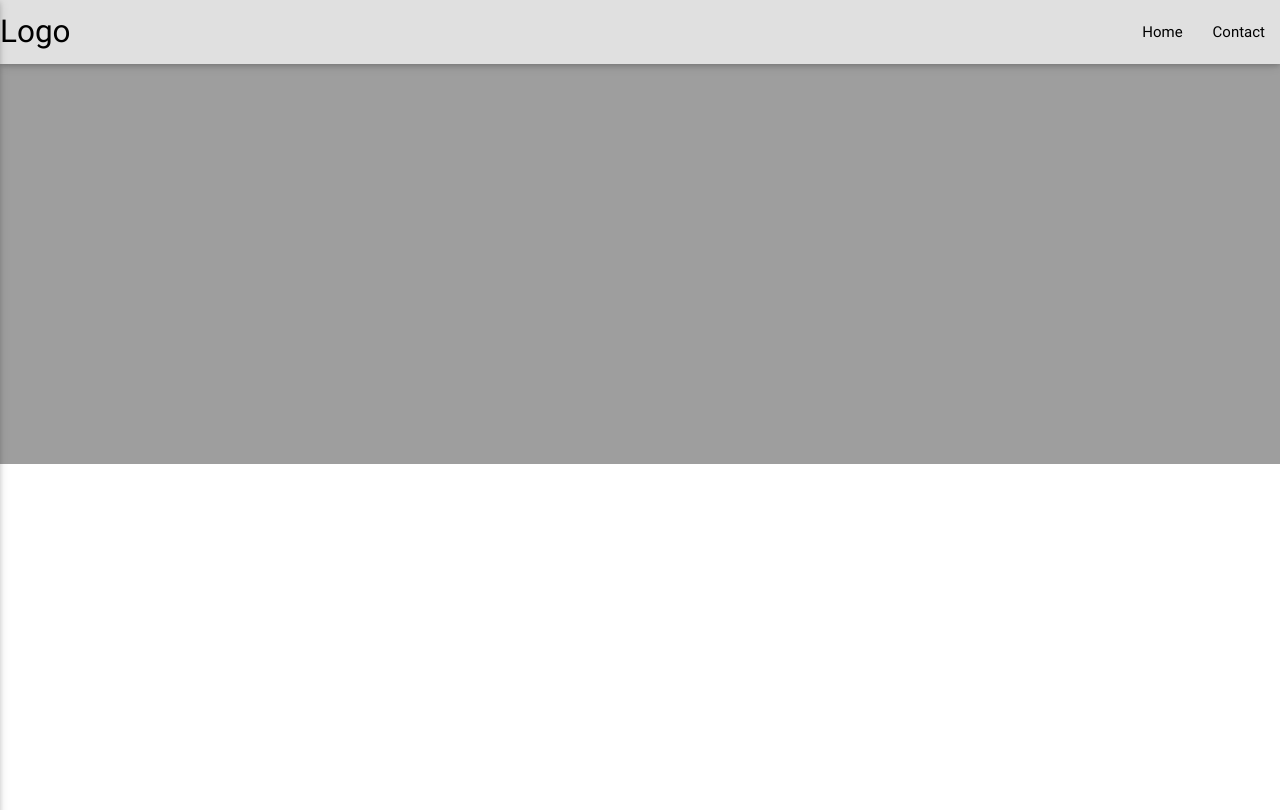
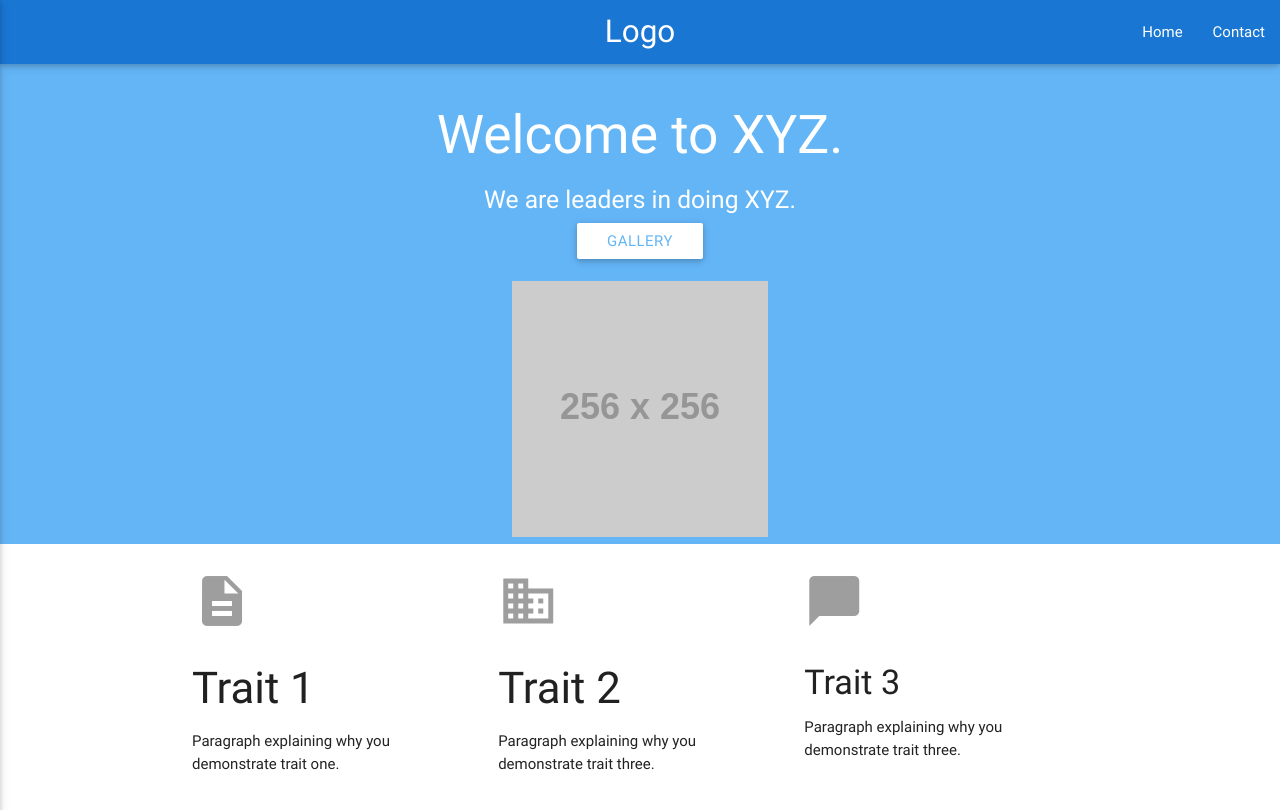
Before and after one commit to isaacaddis/Harvest, a plain HTML site: page index.html in a window 1280 px wide. Drawn offline with Linux system fonts and the light colour scheme; placeholder pictures from the web are drawn by us.

Commit message:
Major Upload

```diff
--- a/css/style.css
+++ b/css/style.css
@@ -3,8 +3,11 @@
   Check out some of my work!
 */
 ::selection{
-  background-color:green;
+  background-color:blue;
 }
 ul li{
   color:black;
 }
+#main{
+  height:60vh;
+}
--- a/index.html
+++ b/index.html
@@ -16,51 +16,65 @@
     <meta name="theme-color" content="lightBlue">
     <link href="https://fonts.googleapis.com/icon?family=Material+Icons" rel="stylesheet">
   </head>
-  <body>
+  <body class="">
     <div class="navbar-fixed">
-      <nav class="grey lighten-2">
+      <nav class="blue darken-2">
         <div class="nav-wrapper">
-           <a href="#!" class="black-text brand-logo">Logo</a>
+           <a href="#!" class="brand-logo center" >Logo</a>
            <a href="#" data-activates="mobile-demo" class="button-collapse"><i class="material-icons">menu</i></a>
            <ul class="right hide-on-small">
-              <li><a class = "black-text active" href="">Home</a></li>
-              <li><a class = "black-text" href="contact/index.html">Contact</a></li>
+              <li><a class = "active" href="">Home</a></li>
+              <li><a class = "" href="contact/index.html">Contact</a></li>
             </ul>
             <ul class="side-nav" id="mobile-demo">
-              <li><a class = "black-text active" href="">Home</a></li>
-              <li><a class = "black-text" href="contact/index.html">Contact</a></li>
+              <li><a class = "" href=""></a></li>
+              <li><a class = " active" href="">Home</a></li>
+              <li><a class = "" href="contact/index.html">Contact</a></li>
             </ul>
         </div>
       </nav>
     </div>
-    <div class="">
-       <div class="row">
-          <div class="slider">
-             <ul class="slides">
-                <li>
-                   <img src="http://www.placehold.it/350x350">
-                   <div class="caption center-align">
-                     <h3 class  = "blue-text text-lighten-2">Welcome to the Class of 2019.</h3>
-                     <a href = "discover" class="btn blue">Discover.</a>
-                   </div>
-                </li>
-                <li>
-                   <img src="Graphics/spiritrally.jpg">
-                   <div class="caption left-align">
-                     <h3 class  = "light white-text text-lighten-2">Welcome to the Spirit Rally of 2019.</h3>
-                     <a href = "events" class="btn blue">Learn More.</a>
-                   </div>
-                </li>
-                <li>
-                   <img src="Graphics/flag.jpg">
-                   <div class="caption right-align">
-                     <h3 class  = "light white-text text-lighten-2">Welcome to the life of CAMS.</h3>
-                     <a href = "clubs" class="btn blue">Experience.</a>
-                   </div>
-                </li>
-             </ul>
+    <div class="section blue lighten-2" id = "main">
+      <strong><h2 class="white-text center">Welcome to XYZ.</h2></strong>
+      <h5 class = "white-text center">We are leaders in doing XYZ.</h5>
+      <div class="center">
+        <a href="#" class="btn white blue-text text-lighten-2">Gallery</a>
+      </div>
+      <br>
+      <center>
+        <img src="http://www.placehold.it/256x256" width=""alt="" />
+      </center>
+    </div>
+    <div class="container">
+        <div class="row">
+          <div class="col s12 m4">
+            <div class="icon-block">
+              <h2 class="grey-text"><i class="medium material-icons">description</i></h2>
+              <h3>Trait 1</h3>
+              <p>
+                Paragraph explaining why you demonstrate trait one.
+              </p>
+            </div>
           </div>
-       </div>
+          <div class="col s12 m4">
+            <div class="icon-block">
+              <h2 class="grey-text"><i class="medium material-icons">business</i></h2>
+              <h3>Trait 2</h3>
+              <p>
+                Paragraph explaining why you demonstrate trait three.
+              </p>
+            </div>
+          </div>
+          <div class="col s12 m4">
+            <div class="icon-block">
+              <h2 class="grey-text"><i class="medium material-icons">chat_bubble</i></h2>
+              <h4>Trait 3</h4>
+              <p>
+                Paragraph explaining why you demonstrate trait three.
+              </p>
+            </div>
+          </div>
+        </div>
     </div>
     <script type="text/javascript" src  = "js/jquery-3.0.0.min.js"></script>
     <script type="text/javascript" src = "js/materialize.min.js"></script>
```
Also changed, not shown: images/placeholder_1.jpg (added).
